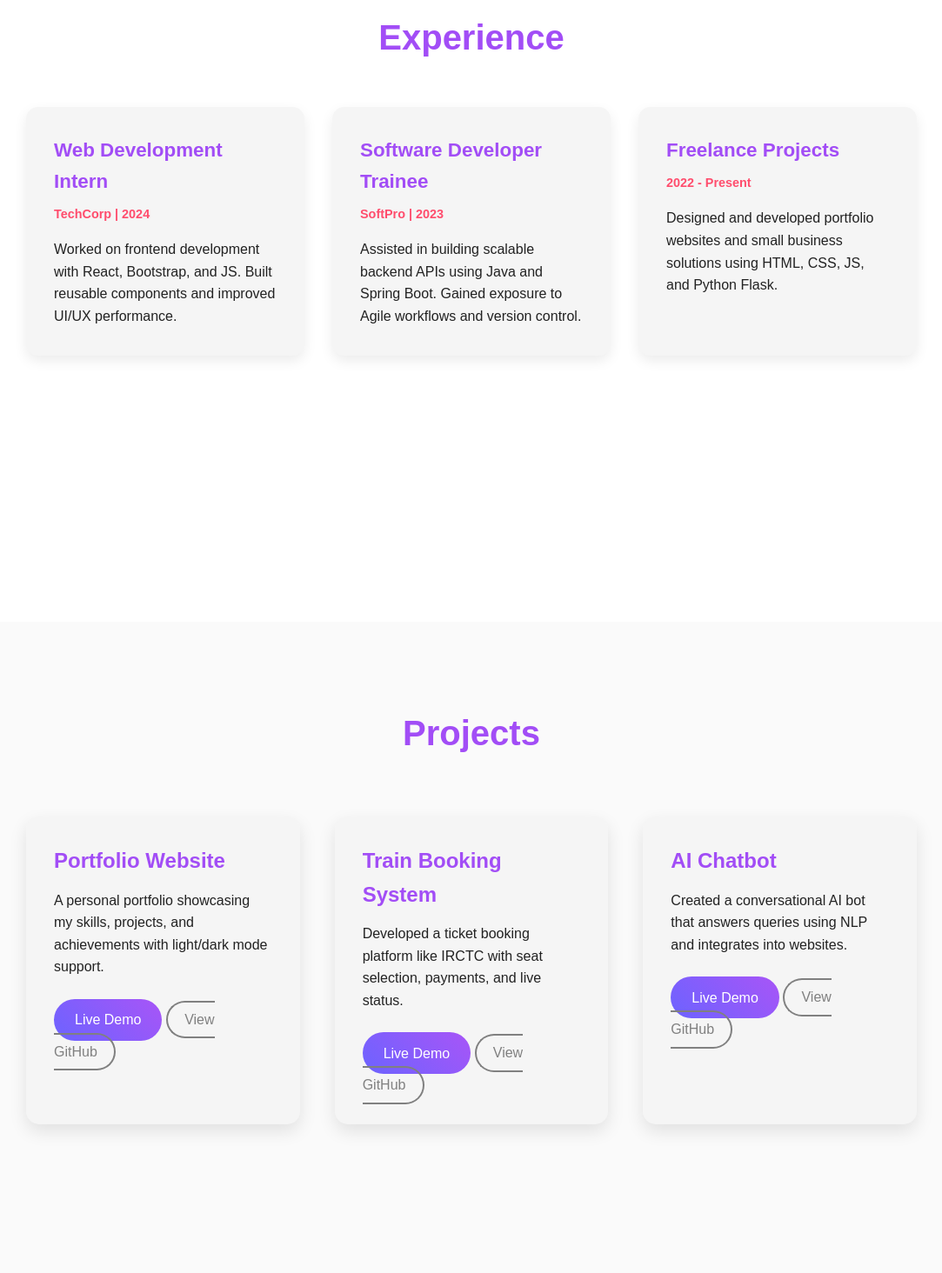
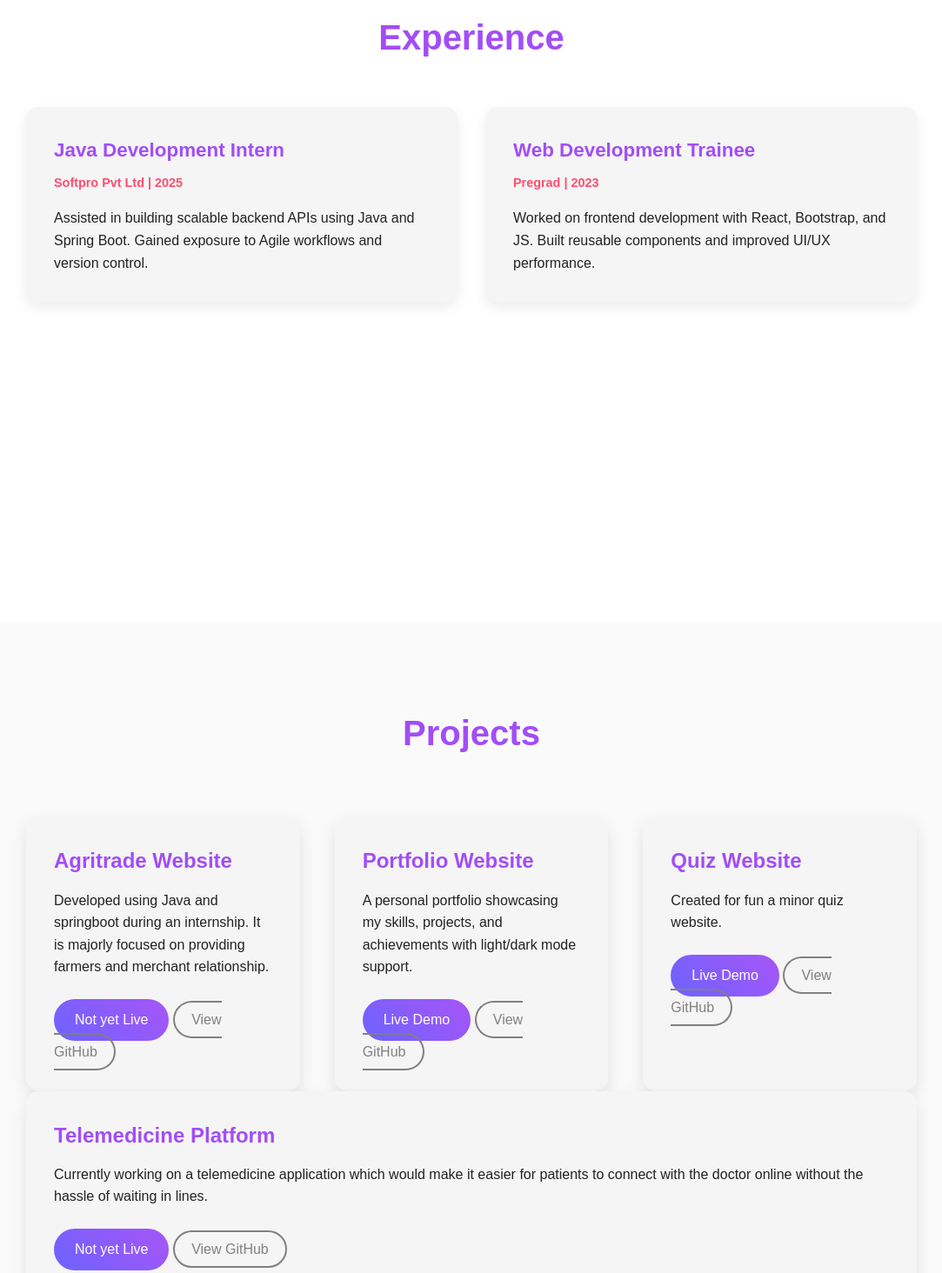
Before and after one commit to Kritika-0100/MyPortfolio, a plain HTML site: page index.html in a window 1280 px wide. Shown: the part 2880-4344 px from the top of the page at 87% size, without its empty margins (98-1181 px from the left). Drawn offline with Linux system fonts and the light colour scheme.

Commit message:
update index.html

```diff
--- a/index.html
+++ b/index.html
@@ -141,17 +141,8 @@
       <h2>Experience</h2>
       <div class="exp-container">
         <div class="exp-card">
-          <h3>Web Development Intern</h3>
-          <span class="company">TechCorp | 2024</span>
-          <p>
-            Worked on frontend development with React, Bootstrap, and JS. Built
-            reusable components and improved UI/UX performance.
-          </p>
-        </div>
-
-        <div class="exp-card">
-          <h3>Software Developer Trainee</h3>
-          <span class="company">SoftPro | 2023</span>
+          <h3>Java Development Intern</h3>
+          <span class="company">Softpro Pvt Ltd | 2025</span>
           <p>
             Assisted in building scalable backend APIs using Java and Spring
             Boot. Gained exposure to Agile workflows and version control.
@@ -159,14 +150,13 @@
         </div>
 
         <div class="exp-card">
-          <h3>Freelance Projects</h3>
-          <span class="company">2022 - Present</span>
+          <h3>Web Development Trainee</h3>
+          <span class="company">Pregrad | 2023</span>
           <p>
-            Designed and developed portfolio websites and small business
-            solutions using HTML, CSS, JS, and Python Flask.
+            Worked on frontend development with React, Bootstrap, and JS. Built
+            reusable components and improved UI/UX performance.
           </p>
         </div>
-      </div>
     </section>
 
     <!-- Projects Section -->
@@ -174,34 +164,47 @@
       <div class="container">
         <h2 class="section-title">Projects</h2>
         <div class="projects-grid">
+
+           <div class="project-card">
+            <h3>Agritrade Website</h3>
+            <p>
+             Developed using Java and springboot during an internship. It is majorly focused on providing farmers and merchant relationship.
+            </p>
+            <a href="#" class="project-btn">Not yet Live</a>
+            <a href="https://github.com/Kritika-0100/Agritrade-Hub" class="project-btn2">View GitHub</a>
+          </div>
+
+
           <div class="project-card">
             <h3>Portfolio Website</h3>
             <p>
               A personal portfolio showcasing my skills, projects, and
               achievements with light/dark mode support.
             </p>
-            <a href="#" class="project-btn">Live Demo</a>
-            <a href="#" class="project-btn2">View GitHub</a>
+            <a href="https://kritika-0100.github.io/MyPortfolio/" class="project-btn">Live Demo</a>
+            <a href="https://github.com/Kritika-0100/MyPortfolio" class="project-btn2">View GitHub</a>
           </div>
 
-          <div class="project-card">
-            <h3>Train Booking System</h3>
+        <div class="project-card">
+            <h3>Quiz Website</h3>
             <p>
-              Developed a ticket booking platform like IRCTC with seat
-              selection, payments, and live status.
+              Created for fun a minor quiz website.
             </p>
-            <a href="#" class="project-btn">Live Demo</a>
-            <a href="#" class="project-btn2">View GitHub</a>
+            <a href="https://kritika-0100.github.io/quiz-website/" class="project-btn">Live Demo</a>
+            <a href="https://github.com/Kritika-0100/quiz-website" class="project-btn2">View GitHub</a>
           </div>
+        </div>
+      </div>
 
-          <div class="project-card">
-            <h3>AI Chatbot</h3>
+      <div class="project-card">
+            <h3>Telemedicine Platform</h3>
             <p>
-              Created a conversational AI bot that answers queries using NLP and
-              integrates into websites.
+              Currently working on a telemedicine application which would make it easier
+              for patients to connect with the doctor online without the hassle of waiting
+              in lines.
             </p>
-            <a href="#" class="project-btn">Live Demo</a>
-            <a href="#" class="project-btn2">View GitHub</a>
+            <a href="#" class="project-btn">Not yet Live</a>
+            <a href="https://github.com/Kritika-0100/Telemedicine-platform" class="project-btn2">View GitHub</a>
           </div>
         </div>
       </div>
@@ -215,7 +218,7 @@
           <div class="icon">🏆</div>
           <div class="content">
             <h3>Certification in Java</h3>
-            <span>Oracle Academy | 2024</span>
+            <span>Infosys Springboard | 2025</span>
             <p>
               Earned advanced Java certification, covering OOP, DSA, and
               real-world applications.
@@ -224,16 +227,17 @@
         </div>
 
         <div class="achievement-card">
-          <div class="icon">🥇</div>
+          <div class="icon">📜</div>
           <div class="content">
-            <h3>Hackathon Winner</h3>
-            <span>Smart India Hackathon | 2024</span>
+            <h3>AWS Cloud Innovator</h3>
+            <span>Amazon Web Services | 2025</span>
             <p>
-              Led a 5-member team to build an AI-powered solution for
-              sustainable agriculture.
+              Achieved foundational certification in AWS services, cloud
+              security, and deployment.
             </p>
           </div>
         </div>
+      </div>
 
         <div class="achievement-card">
           <div class="icon">🎤</div>
@@ -246,19 +250,6 @@
             </p>
           </div>
         </div>
-
-        <div class="achievement-card">
-          <div class="icon">📜</div>
-          <div class="content">
-            <h3>AWS Cloud Practitioner</h3>
-            <span>Amazon Web Services | 2023</span>
-            <p>
-              Achieved foundational certification in AWS services, cloud
-              security, and deployment.
-            </p>
-          </div>
-        </div>
-      </div>
     </section>
 
     <!-- ===== FOOTER ===== -->
@@ -281,9 +272,8 @@
         <div class="footer-social">
           <h3>Follow Me</h3>
           <div class="social-icons">
-            <a href="#" target="_blank"><i class="fab fa-github"></i></a>
-            <a href="#" target="_blank"><i class="fab fa-linkedin"></i></a>
-            <a href="#" target="_blank"><i class="fab fa-twitter"></i></a>
+            <a href="https://github.com/Kritika-0100" target="_blank"><i class="fab fa-github"></i></a>
+            <a href="http://www.linkedin.com/in/kritikasharma510" target="_blank"><i class="fab fa-linkedin"></i></a>
           </div>
         </div>
       </div>
```
